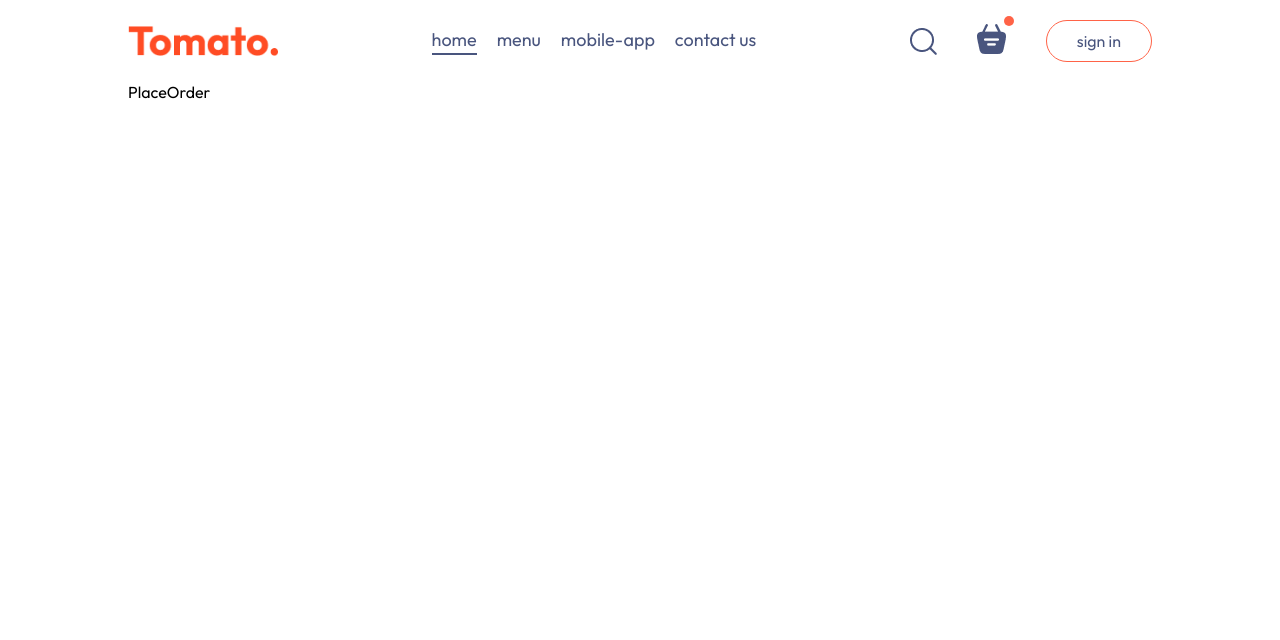
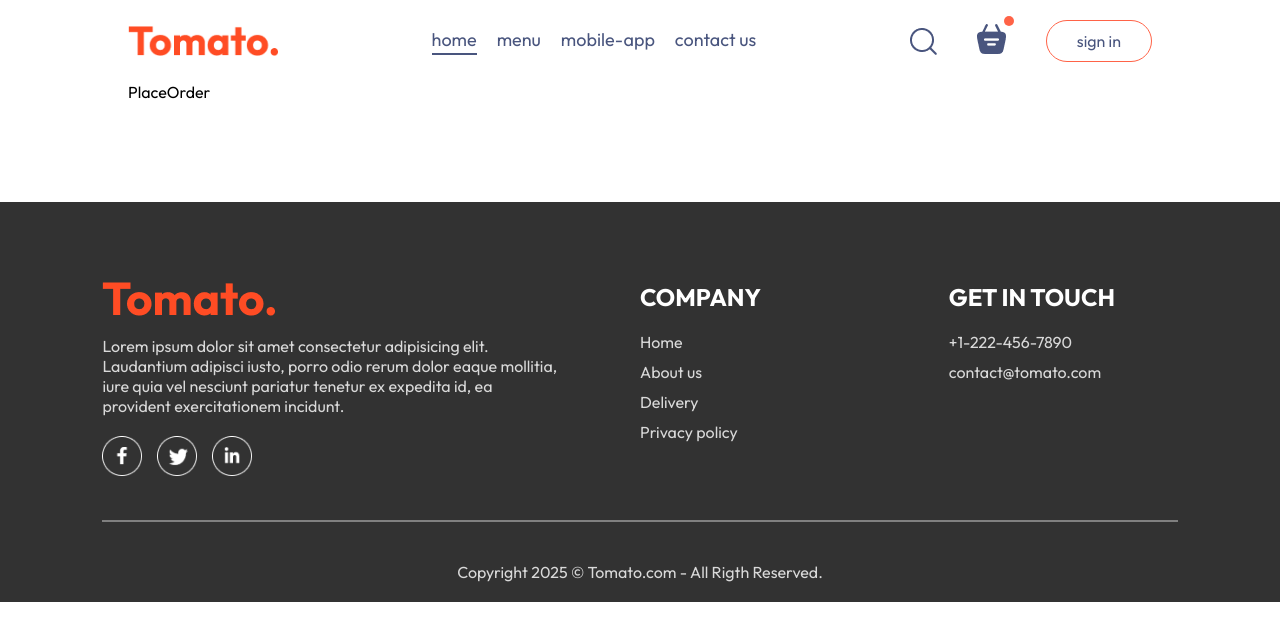
Before and after one commit to LenaM777/food-delivery, a React (Vite) app: page /order in a window 1280 px wide. Shown: the top 640 px of the page. Built offline with nearby package versions, Linux system fonts and the light colour scheme.

Commit message:
Create Footer

```diff
--- a/src/App.jsx
+++ b/src/App.jsx
@@ -4,18 +4,21 @@
 import Home from './pages/Home/Home'
 import Cart from './pages/Cart/Cart'
 import PlaceOrder from './pages/PlaceOrder/PlaceOrder'
+import Footer from './components/Footer/Footer'
 
 const App = () => {
   return (
+    <>
     <div className='app'>
       <Navbar />
       <Routes>
         <Route path='/' element={<Home />} />
         <Route path='/cart' element={<Cart />} />
         <Route path='/order' element={<PlaceOrder />} />
-
       </Routes>
     </div>
+    <Footer />
+    </>
   )
 }
 
--- /dev/null
+++ b/src/components/Footer/Footer.css
@@ -0,0 +1,50 @@
+.footer {
+    color: #d9d9d9;
+    background-color: #323232;
+    display: flex;
+    flex-direction: column;
+    align-items: center;
+    gap: 20px;
+    padding: 20px 8vw;
+    padding-top: 80px;
+    margin-top: 100px;
+
+
+}
+
+.footer-content {
+    width: 100%;
+    display: grid;
+    grid-template-columns: 2fr 1fr 1fr;
+    gap: 80px;
+}
+
+.footer-content-left, .footer-content-center, .footer-content-right {
+    display: flex;
+    flex-direction: column;
+    align-items: start;
+    gap: 20px;
+}
+
+.footer-content-left li, .footer-content-center li, .footer-content-right li {
+    list-style: none;
+    margin-bottom: 10px;
+    cursor: pointer;
+}
+
+.footer-content-center h2, .footer-content-right h2 {
+    color: white;
+}
+
+.footer-social-icons img {
+    width: 40px;
+    margin-right: 15px;
+}
+
+.footer hr {
+    width: 100%;
+    height: 2px;
+    margin: 20px 0;
+    background-color: grey;
+    border: none;
+}
--- /dev/null
+++ b/src/components/Footer/Footer.jsx
@@ -0,0 +1,42 @@
+import React from 'react'
+import './Footer.css'
+import { assets } from '../../assets/assets'
+
+const Footer = () => {
+  return (
+    <div className='footer' id='footer'>
+        <div className="footer-content">
+            <div className="footer-content-left">
+                <img src={assets.logo} alt="" />
+                <p>Lorem ipsum dolor sit amet consectetur adipisicing elit. Laudantium adipisci iusto, porro odio rerum dolor eaque mollitia, iure quia vel nesciunt pariatur tenetur ex expedita id, ea provident exercitationem incidunt.</p>
+                <div className="footer-social-icons">
+                    <img src={assets.facebook_icon} alt="" />
+                    <img src={assets.twitter_icon} alt="" />
+                    <img src={assets.linkedin_icon} alt="" />
+                </div>
+            </div>
+            <div className="footer-content-center">
+                <h2>COMPANY</h2>
+                <ul>
+                    <li>Home</li>
+                    <li>About us</li>
+                    <li>Delivery</li>
+                    <li>Privacy policy</li>
+                </ul>
+            </div>
+            <div className="footer-content-right">
+                <h2>GET IN TOUCH</h2>
+                <ul>
+                    <li>+1-222-456-7890</li>
+                    <li>contact@tomato.com</li>
+                </ul>
+            </div>
+        </div>
+        <hr />
+        <p className="footer-copyright">Copyright 2025 &copy; Tomato.com - All Rigth Reserved.</p>
+
+    </div>
+  )
+}
+
+export default Footer
```
